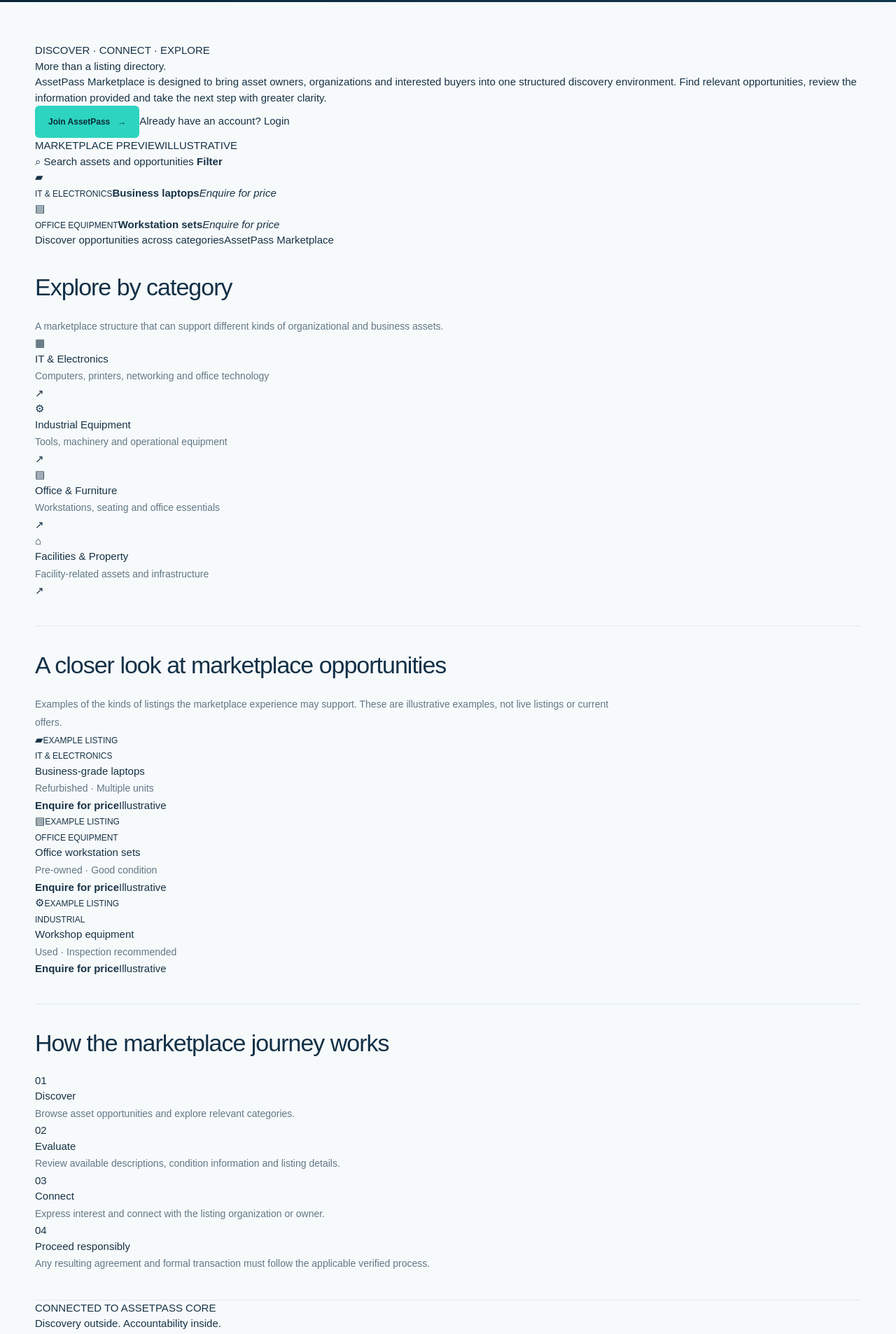
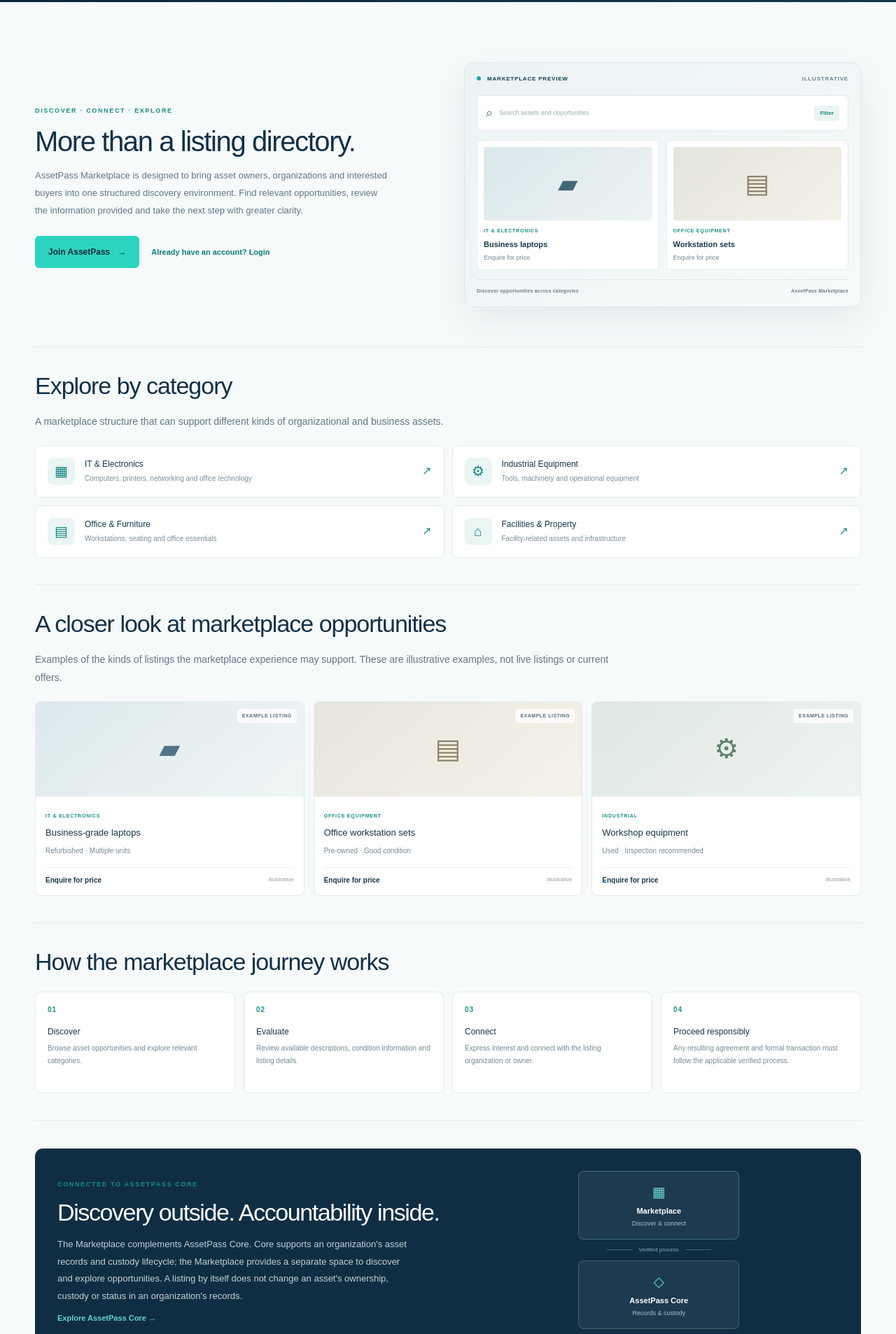
Before and after one commit to hlestakovjames/assetpass-frontend, a Next.js app: page /marketplace in a window 1280 px wide. Shown: the part 560-2466 px from the top of the page at 70% size. Built offline with nearby package versions, Linux system fonts and the light colour scheme.

Commit message:
Add dedicated Marketplace visual styling

```diff
--- a/src/app/globals.css
+++ b/src/app/globals.css
@@ -2535,3 +2535,72 @@ a:focus-visible {
 .inner-list { display:grid; gap:12px; padding-left:20px; color:#526b7a; font-size:13px; line-height:1.8; }
 @media(max-width:800px){.inner-hero{padding:62px 0}.inner-grid{grid-template-columns:1fr}}
 @media(max-width:540px){.inner-hero h1{font-size:42px}.inner-hero p{font-size:13px}.inner-hero-actions{align-items:flex-start;flex-direction:column}}
+
+
+/* AssetPass Marketplace page */
+.marketplace-intro { display:grid; grid-template-columns:1fr 1fr; gap:46px; align-items:center; padding:28px 0 56px; border-bottom:1px solid #e2eaee; }
+.marketplace-kicker { color:#168f87; font-size:9px; font-weight:900; letter-spacing:1.65px; }
+.marketplace-intro-copy h2,.marketplace-core-bridge h2,.marketplace-final-cta h2 { margin:12px 0 14px; color:#123047; font-size:clamp(27px,3.6vw,40px); line-height:1.14; letter-spacing:-1.4px; }
+.marketplace-intro-copy>p,.marketplace-core-bridge p,.marketplace-final-cta p { max-width:510px; color:#617786; font-size:13px; line-height:1.9; }
+.marketplace-actions { display:flex; flex-wrap:wrap; align-items:center; gap:17px; margin-top:24px; }
+.marketplace-text-link,.marketplace-bridge-link { color:#087f79; font-size:11px; font-weight:800; text-decoration:none; }
+.marketplace-visual { padding:17px; border:1px solid #dce7eb; border-radius:13px; background:linear-gradient(145deg,#eaf3f4,#f7fafb); box-shadow:0 20px 50px rgba(15,47,66,.08); }
+.marketplace-visual-top,.marketplace-visual-foot { display:flex; justify-content:space-between; gap:10px; color:#6a808d; font-size:8px; font-weight:850; letter-spacing:.8px; }
+.marketplace-visual-top span:first-child { color:#123d50; }
+.marketplace-visual-top i { display:inline-block; width:6px; height:6px; margin-right:6px; border-radius:50%; background:#18a999; }
+.marketplace-searchbar { display:flex; align-items:center; gap:9px; margin:17px 0 13px; padding:11px 12px; border:1px solid #e0e9ed; border-radius:6px; background:white; color:#9aabb4; font-size:9px; }
+.marketplace-searchbar>span { font-size:18px; color:#527182; }
+.marketplace-searchbar b { margin-left:auto; padding:5px 8px; border-radius:4px; background:#e9f5f3; color:#16877f; font-size:8px; }
+.marketplace-preview-grid { display:grid; grid-template-columns:1fr 1fr; gap:10px; }
+.marketplace-preview-card { display:flex; flex-direction:column; gap:5px; padding:9px; border:1px solid #e4ecef; border-radius:7px; background:white; }
+.marketplace-preview-art { display:grid; place-items:center; height:105px; border-radius:4px; background:linear-gradient(140deg,#d9e8ec,#eef3f4); color:#416779; font-size:37px; }
+.art-furniture { background:linear-gradient(140deg,#e5e4dc,#f4f1e8); color:#887d61; }
+.marketplace-preview-card small,.marketplace-listing-body>small { margin-top:5px; color:#168f87; font-size:7px; font-weight:900; letter-spacing:.8px; }
+.marketplace-preview-card strong { color:#17394d; font-size:11px; }
+.marketplace-preview-card em { color:#708692; font-size:9px; font-style:normal; }
+.marketplace-visual-foot { margin-top:13px; padding-top:11px; border-top:1px solid #dce6e9; font-size:7px; letter-spacing:.2px; text-transform:none; }
+.marketplace-section-lead { margin:-5px 0 20px; color:#718591; font-size:12px; line-height:1.8; }
+.marketplace-category-grid { display:grid; grid-template-columns:repeat(2,minmax(0,1fr)); gap:11px; }
+.marketplace-category { display:flex; align-items:center; gap:14px; padding:17px; border:1px solid #e1e9ed; border-radius:8px; background:white; }
+.marketplace-category-icon { display:grid; flex:0 0 39px; width:39px; height:39px; place-items:center; border-radius:8px; background:#eaf5f4; color:#12877f; font-size:20px; }
+.marketplace-category h3 { margin:0 0 4px; color:#16384d; font-size:12px; }
+.marketplace-category p { margin:0; color:#7a8e99; font-size:10px; line-height:1.6; }
+.marketplace-category-arrow { margin-left:auto; color:#168f87; font-size:16px; }
+.marketplace-listing-grid { display:grid; grid-template-columns:repeat(3,minmax(0,1fr)); gap:13px; }
+.marketplace-listing { overflow:hidden; border:1px solid #e1e9ed; border-radius:8px; background:#fff; }
+.marketplace-listing-art { position:relative; display:grid; height:135px; place-items:center; background:linear-gradient(140deg,#dce9ed,#f0f5f5); color:#517486; font-size:39px; }
+.marketplace-listing:nth-child(2) .marketplace-listing-art { background:linear-gradient(140deg,#e7e5dc,#f4f2e9); color:#8b8066; }
+.marketplace-listing:nth-child(3) .marketplace-listing-art { background:linear-gradient(140deg,#dfe8e2,#eff4f0); color:#5f816f; }
+.marketplace-listing-art small { position:absolute; top:10px; right:10px; padding:5px 7px; border-radius:3px; background:rgba(255,255,255,.8); color:#58717f; font-size:7px; font-weight:850; letter-spacing:.5px; }
+.marketplace-listing-body { padding:14px; }
+.marketplace-listing-body h3 { margin:6px 0; color:#15364a; font-size:13px; }
+.marketplace-listing-body p { margin:0; color:#748995; font-size:10px; }
+.marketplace-listing-bottom { display:flex; justify-content:space-between; align-items:center; gap:8px; margin-top:14px; padding-top:10px; border-top:1px solid #edf1f3; }
+.marketplace-listing-bottom strong { color:#17394d; font-size:10px; }
+.marketplace-listing-bottom span { color:#899aa3; font-size:8px; }
+.marketplace-journey { display:grid; grid-template-columns:repeat(4,minmax(0,1fr)); gap:12px; }
+.marketplace-journey-step { display:flex; flex-direction:column; gap:15px; min-height:145px; padding:17px; border:1px solid #e1e9ed; border-radius:8px; background:#fff; }
+.marketplace-journey-step>span,.marketplace-trust-grid article>span { color:#15968c; font-size:10px; font-weight:900; letter-spacing:1px; }
+.marketplace-journey-step h3,.marketplace-trust-grid h3 { margin:0 0 6px; color:#16384d; font-size:12px; }
+.marketplace-journey-step p,.marketplace-trust-grid p { margin:0; color:#748995; font-size:10px; line-height:1.8; }
+.marketplace-core-bridge { display:grid; grid-template-columns:1.05fr .95fr; gap:35px; align-items:center; margin:40px 0; padding:32px; border-radius:11px; background:#102e43; }
+.marketplace-core-bridge h2 { color:#fff; font-size:clamp(25px,3vw,34px); }
+.marketplace-core-bridge p { color:#c0d0d8; }
+.marketplace-bridge-link { display:inline-block; margin-top:10px; color:#65d6c8; }
+.marketplace-bridge-graphic { display:grid; gap:9px; justify-items:center; }
+.bridge-node { display:grid; width:min(100%,230px); justify-items:center; gap:4px; padding:14px; border:1px solid rgba(124,211,201,.35); border-radius:8px; background:rgba(255,255,255,.06); color:#fff; }
+.bridge-node>span { color:#69d9ca; font-size:20px; }
+.bridge-node strong { font-size:11px; }
+.bridge-node small { color:#a9c1cc; font-size:9px; }
+.bridge-node-core { border-color:rgba(255,255,255,.18); }
+.bridge-line { display:flex; align-items:center; gap:10px; color:#8ca9b7; font-size:8px; }
+.bridge-line i { display:block; width:36px; height:1px; background:#3c697a; }
+.marketplace-trust-grid { display:grid; grid-template-columns:repeat(3,minmax(0,1fr)); gap:14px; }
+.marketplace-trust-grid article { padding:19px; border:1px solid #e1e9ed; border-radius:8px; background:white; }
+.marketplace-trust-grid h3 { margin-top:12px; }
+.marketplace-final-cta { margin:28px 0 22px; padding:38px 25px; border-radius:11px; background:linear-gradient(120deg,#e4f3f1,#edf5f7); text-align:center; }
+.marketplace-final-cta h2 { max-width:620px; margin:12px auto; }
+.marketplace-final-cta p { margin:0 auto 20px; }
+.marketplace-release-note { max-width:850px; margin:18px auto 0; color:#83949d; font-size:9px; line-height:1.8; text-align:center; }
+@media(max-width:850px) { .marketplace-intro{grid-template-columns:1fr;gap:28px}.marketplace-listing-grid{grid-template-columns:repeat(2,minmax(0,1fr))}.marketplace-journey{grid-template-columns:repeat(2,minmax(0,1fr))}.marketplace-core-bridge{grid-template-columns:1fr}.marketplace-bridge-graphic{padding:10px 0} }
+@media(max-width:540px) { .marketplace-category-grid,.marketplace-listing-grid,.marketplace-journey,.marketplace-trust-grid{grid-template-columns:1fr}.marketplace-core-bridge{padding:23px 18px}.marketplace-intro{padding-top:10px}.marketplace-actions{align-items:flex-start;flex-direction:column}.marketplace-preview-art{height:85px} }
```
